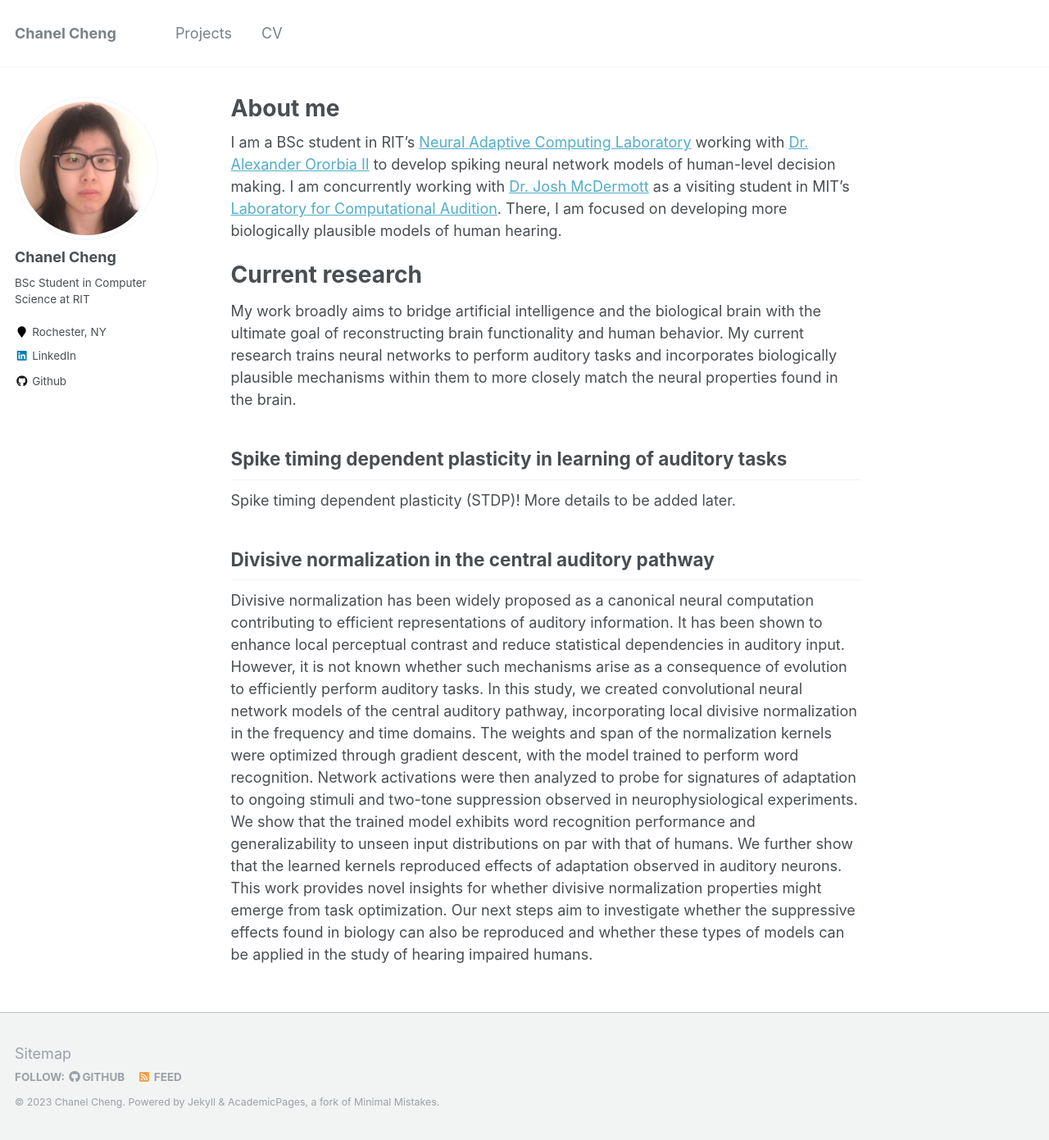
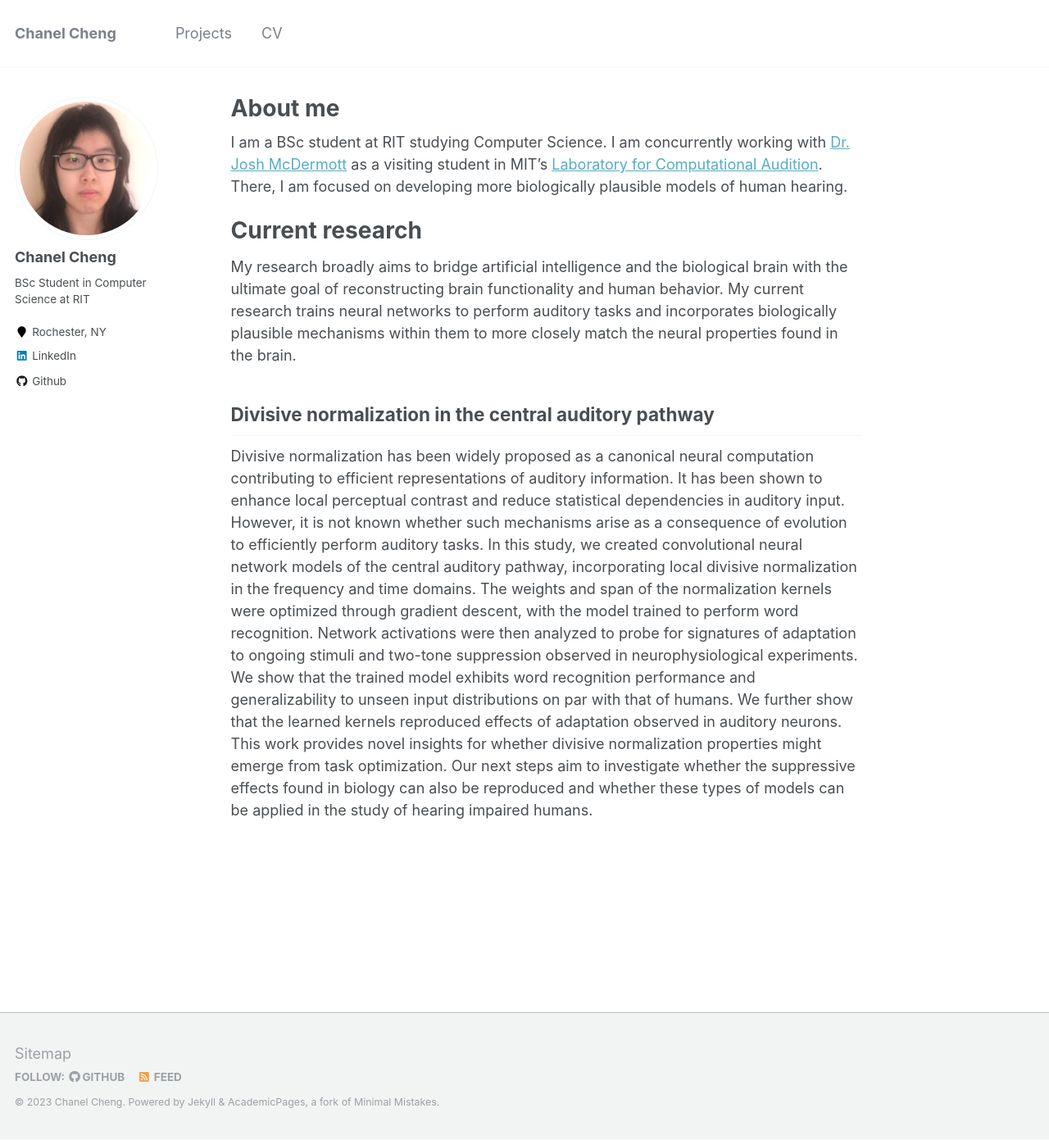
Before and after one commit to chanelfcheng/chanelfcheng.github.io, a Jekyll site: the page built from _pages/about.md, in a window 1280 px wide and 1391 px high. Shown: the whole window at 82% size. Built offline with Jekyll 4.4.1, drawn with Linux system fonts in a browser that asks for light colours.

Commit message:
Major website update

```diff
--- a/_pages/about.md
+++ b/_pages/about.md
@@ -8,20 +8,16 @@ redirect_from:
   - /about.html
 ---
 
-I am a BSc student in RIT's [Neural Adaptive Computing Laboratory](https://www.cs.rit.edu/~ago/nac_lab.html) working with [Dr. Alexander Ororbia II](https://www.cs.rit.edu/~ago/) to develop spiking neural network models of human-level decision making. I am concurrently working with [Dr. Josh McDermott](https://web.mit.edu/jhm/www/) as a visiting student in MIT's [Laboratory for Computational Audition](http://mcdermottlab.mit.edu/index.html). There, I am focused on developing more biologically plausible models of human hearing.
+I am a BSc student at RIT studying Computer Science. I am concurrently working with [Dr. Josh McDermott](https://web.mit.edu/jhm/www/) as a visiting student in MIT's [Laboratory for Computational Audition](http://mcdermottlab.mit.edu/index.html). There, I am focused on developing more biologically plausible models of human hearing.
 
 Current research
 ======
-My work broadly aims to bridge artificial intelligence and the biological brain
+My research broadly aims to bridge artificial intelligence and the biological brain
 with the ultimate goal of reconstructing brain functionality and human behavior.
 My current research trains neural networks to perform auditory tasks and
 incorporates biologically plausible mechanisms within them to more closely match
 the neural properties found in the brain.
 
-Spike timing dependent plasticity in learning of auditory tasks
-------
-Spike timing dependent plasticity (STDP)! More details to be added later.
-
 Divisive normalization in the central auditory pathway
 ------
 Divisive normalization has been widely proposed as a canonical neural computation contributing to efficient representations of auditory information. It has been shown to enhance local perceptual contrast and reduce statistical dependencies in auditory input. However, it is not known whether such mechanisms arise as a consequence of evolution to efficiently perform auditory tasks. In this study, we created convolutional neural network models of the central auditory pathway, incorporating local divisive normalization in the frequency and time domains. The weights and span of the normalization kernels were optimized through gradient descent, with the model trained to perform word recognition. Network activations were then analyzed to probe for signatures of adaptation to ongoing stimuli and two-tone suppression observed in neurophysiological experiments. We show that the trained model exhibits word recognition performance and generalizability to unseen input distributions on par with that of humans. We further show that the learned kernels reproduced effects of adaptation observed in auditory neurons. This work provides novel insights for whether divisive normalization properties might emerge from task optimization. Our next steps aim to investigate whether the suppressive effects found in biology can also be reproduced and whether these types of models can be applied in the study of hearing impaired humans.
```
Also changed, not shown: _pages/projects.md (+0 -4 lines), 1 other file.
